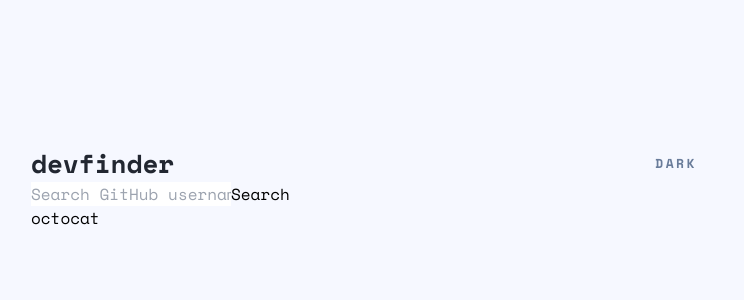
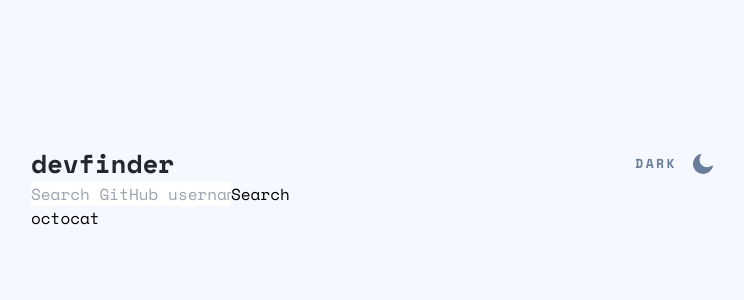
Before and after one commit to Anemoiaa/github-user-search-app, a React (Create React App) app: page / in a window 1280 px wide. Shown: the top 300 px of the page, without its empty margins (268-1012 px from the left). Built offline with nearby package versions, Linux system fonts and the light colour scheme; the HTML template or start-up script is replaced by a standard one.

Commit message:
refactor

```diff
--- a/src/components/UI/button/ToggleTheme.jsx
+++ b/src/components/UI/button/ToggleTheme.jsx
@@ -1,11 +1,18 @@
+import { ReactComponent as IconMoon } from "../../../assets/icon-moon.svg";
+import { ReactComponent as IconSun } from "../../../assets/icon-sun.svg";
 
-function ToggleTheme({title, ...props}) {
+
+function ToggleTheme({ title, ...props }) {
+
     return (
         <button {...props} className="text-lightGrey dark:text-[#fff] hover:text-[#222731] dark:hover:text-[#90A4D4]">
             <span className="inline mr-[16px] text-[13px] tracking-[2.5px]">
                 {title}
             </span>
-            {props.children}
+            {title === "DARK"
+                ? <IconMoon className="inline fill-current" />
+                : <IconSun className="inline fill-current" />
+            }
         </button>
     );
 }
```
